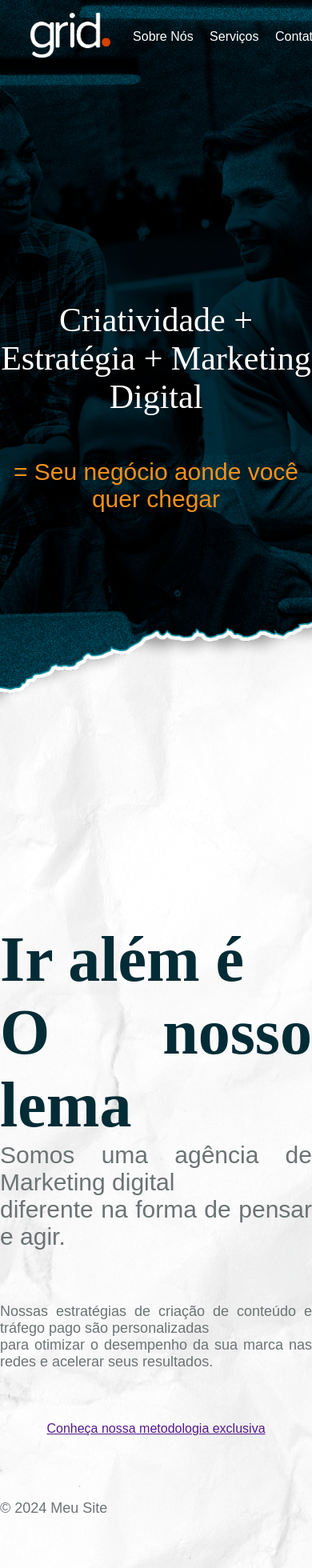
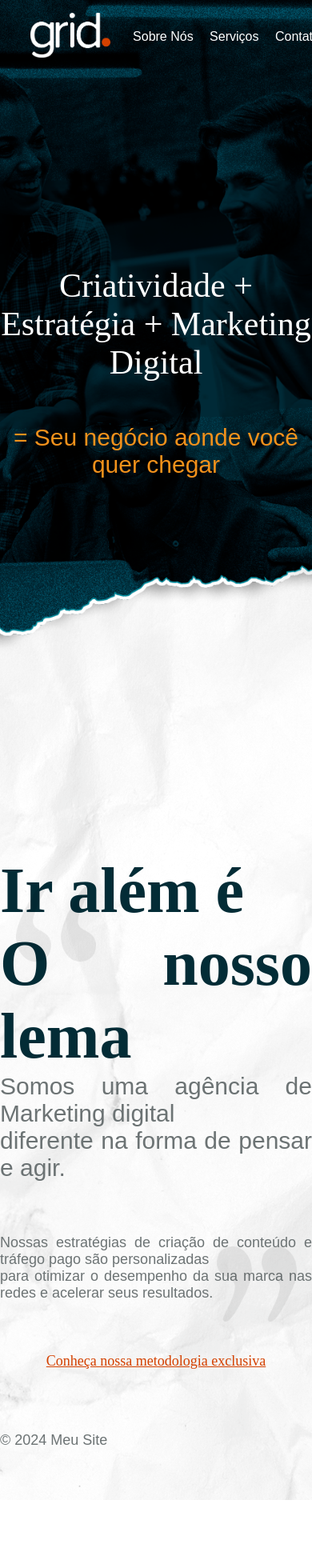
Before and after one commit to fefe221/site_grid, a Django app: page / in a window 390 px wide. Shown: the whole page at 80% size. After the commit the page ends 1875 px from the top, so only its background shows below. Run offline with Django 5.2, Linux system fonts and the light colour scheme; some web fonts are replaced.

Commit message:
add: pag alem

```diff
--- a/static/css/styles.css
+++ b/static/css/styles.css
@@ -93,7 +93,7 @@ header a {
     /* Centraliza a imagem */
 
     width: 100vw;
-    height: 120vh;
+    height: 110vh;
     display: flex;
     flex-direction: column;
     justify-content: center;
@@ -103,6 +103,7 @@ header a {
 }
 
 .alem {
+    position: relative;
     width: 100vw;
     height: 100vh;
     display: flex;
@@ -111,3 +112,55 @@ header a {
     align-items: center;
     text-align: justify;
 }
+
+.image {
+    position: absolute;
+    /* Permite posicionar em locais específicos */
+    max-width: 100%;
+    /* Escala a imagem em dispositivos menores */
+    height: auto;
+}
+
+.image-1 {
+    top: 180px;
+    left: 26%;
+    /* Ajuste da posição horizontal */
+    width: 150px;
+    /* Tamanho da imagem */
+}
+
+.image-2 {
+    bottom: 120px;
+    right: 23%;
+    width: 150px;
+}
+
+.conheca_metodologia {
+    color: #d44100;
+    font-family: "arvo", serif;
+    font-weight: 400;
+    font-style: normal;
+    font-size: 18px;
+}
+
+
+
+
+
+/* Responsividade */
+@media (max-width: 768px) {
+
+    .image-1,
+    .image-2 {
+        width: 100px;
+        /* Redimensiona imagens para telas menores */
+    }
+
+    .image-1 {
+        left: 5%;
+    }
+
+    .image-2 {
+        right: 5%;
+    }
+}
--- a/templates/home.html
+++ b/templates/home.html
@@ -8,11 +8,13 @@
     <h2>= Seu negócio aonde você quer chegar</h2>
 </div>
 <div class="alem">
+    <img src="/static/img/aspa_esquerda.png" alt="" class="image image-1">
     <h3>Ir além é<br>O nosso lema</h3>
     <strong>Somos uma agência de Marketing digital <br>
         diferente na forma de pensar e agir.</strong>
     <p>Nossas estratégias de criação de conteúdo e tráfego pago são personalizadas <br>
         para otimizar o desempenho da sua marca nas redes e acelerar seus resultados.</p>
+    <img src="/static/img/aspa_direita.png" alt="" class="image image-2">
     <a href="" class="conheca_metodologia">Conheça nossa metodologia exclusiva</a>
 </div>
 {% endblock %}
```
Also changed, not shown: static/img/aspa_direita.png (added), static/img/aspa_esquerda.png (added), static/img/somos_assim.png.
